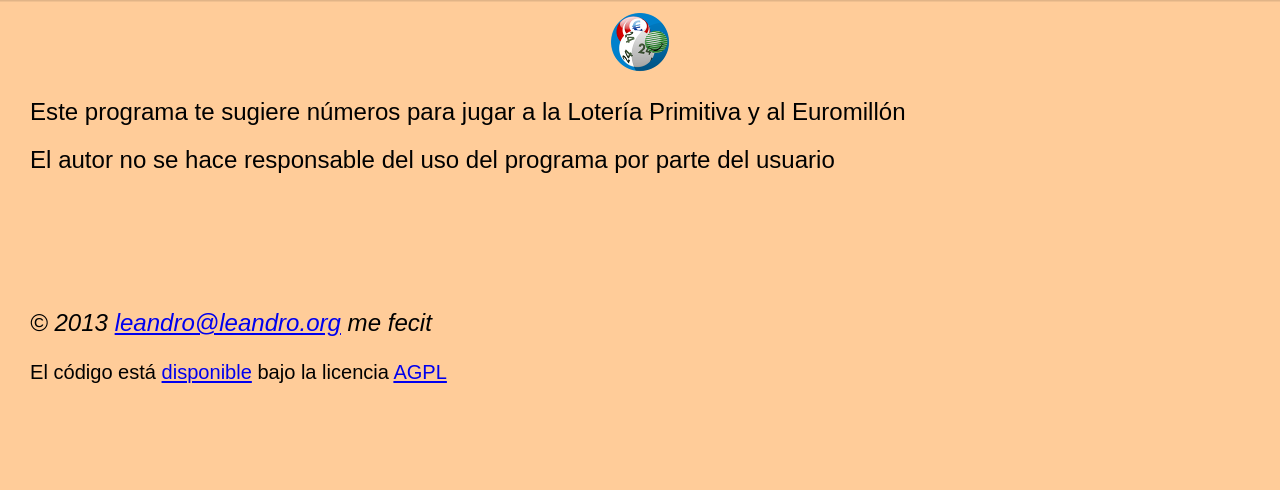
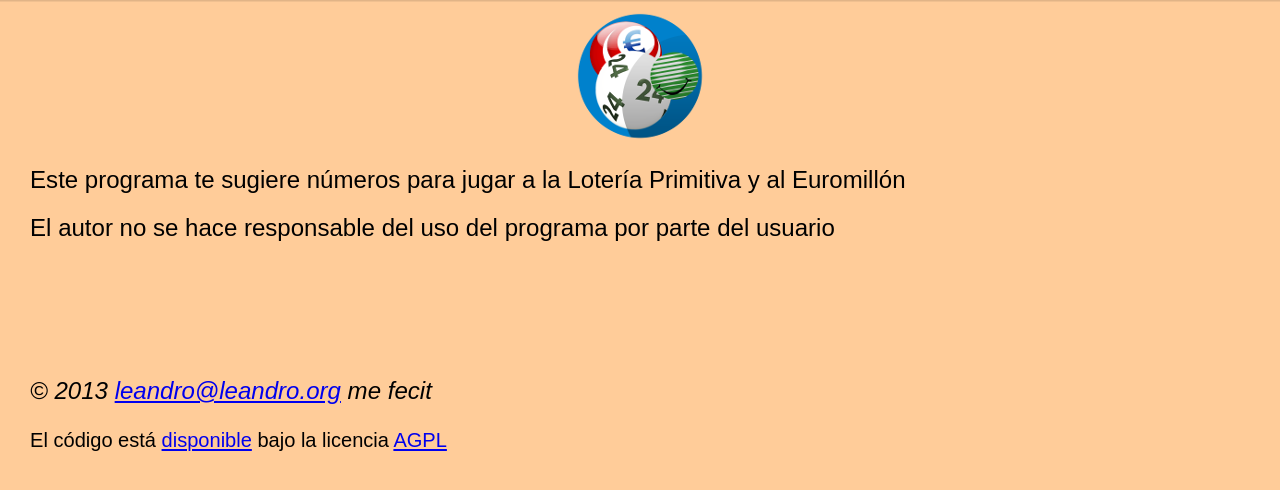
Before and after one commit to novia713/juega, a plain HTML site: page about.html in a window 1280 px wide. Shown: the part 78-568 px from the top of the page. Drawn offline with Linux system fonts and the light colour scheme.

Commit message:
icono gordo en el about

```diff
--- a/about.html
+++ b/about.html
@@ -14,7 +14,7 @@
 		<h1>Juega!</h1>
 	  </header>
 	  <div  id="container">
-		<p align="center"><img src="icons/60x60.png"/></p>
+		<p align="center"><img src="icons/128x128.png"/></p>
 		<p>Este programa te sugiere números para jugar a la Lotería Primitiva y al Euromillón</p>
 		<p>El autor no se hace responsable del uso del programa por parte del usuario</p>
 		<br/><br/><br/>
```
